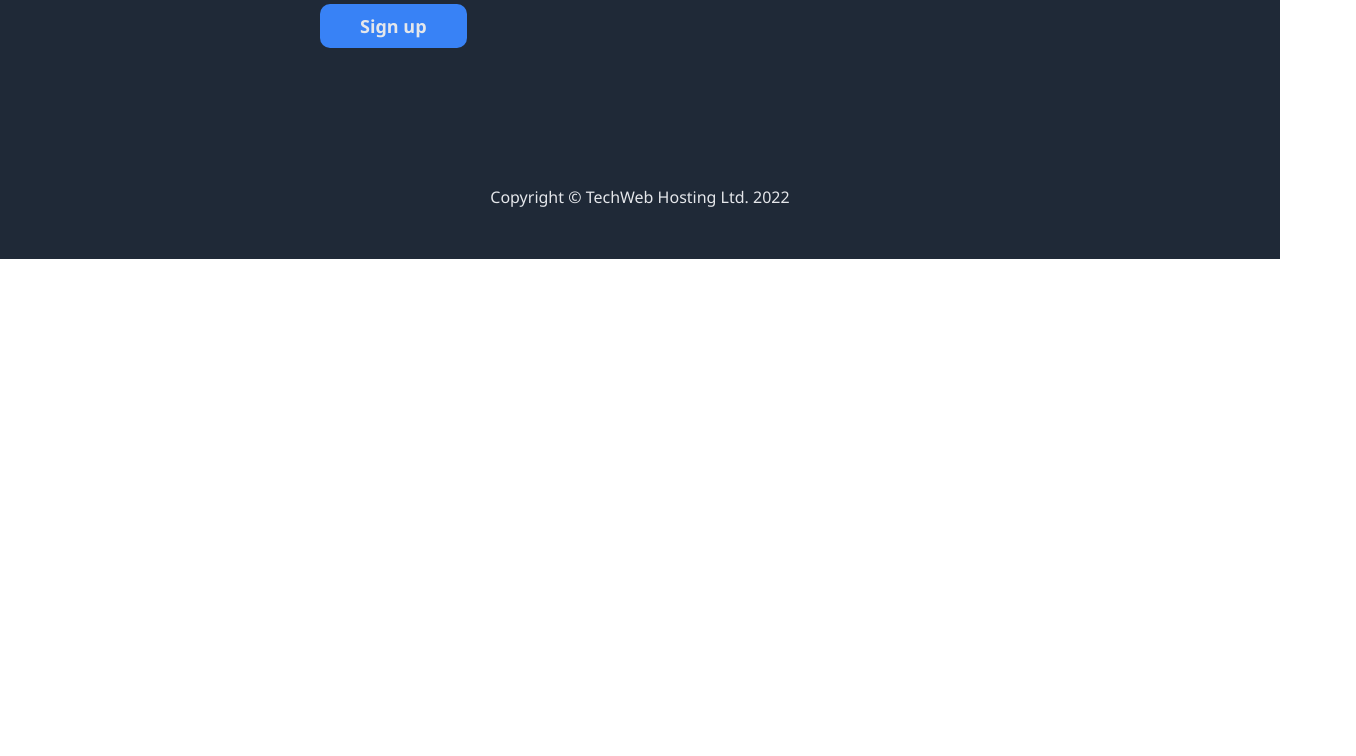
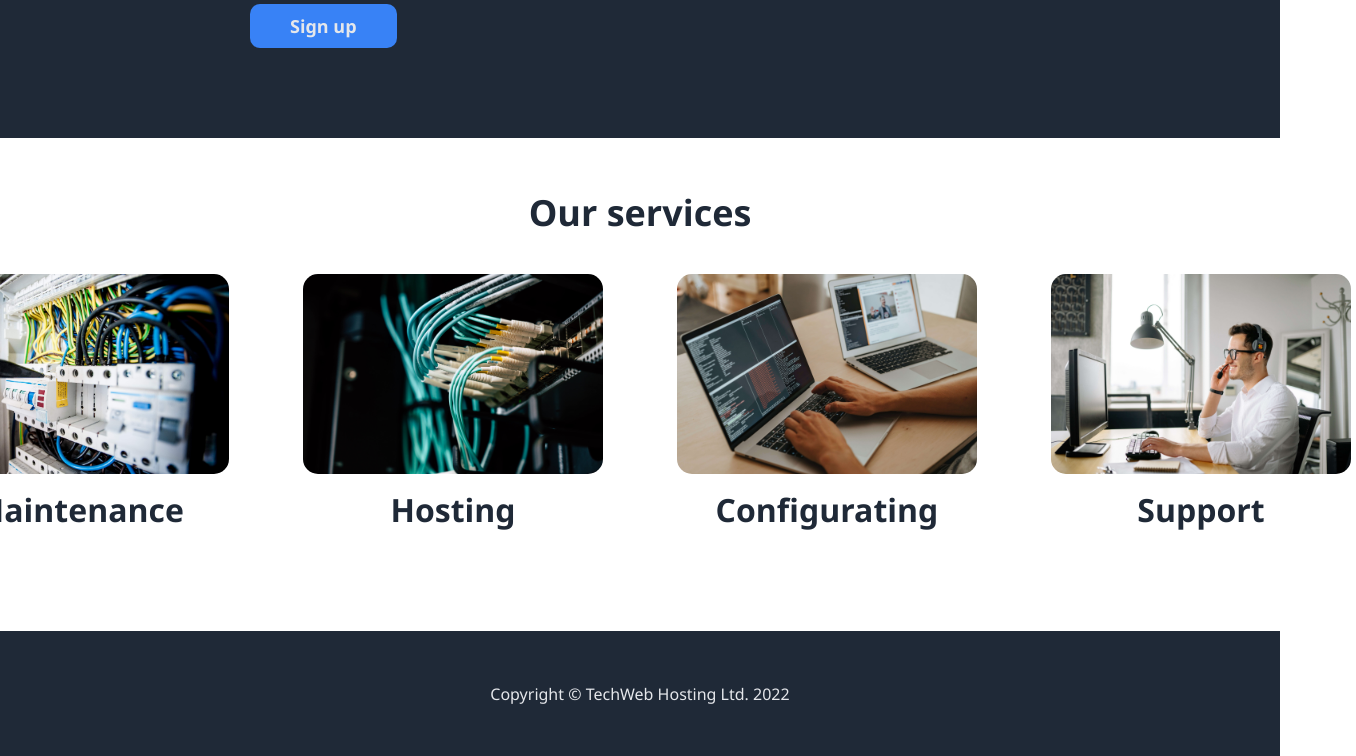
Before and after one commit to ArtyomCheeky/Landing-page, a plain HTML site: page index.html in a window 1280 px wide. Shown: the part 641-1397 px from the top of the page, 1356 px wide, since content can reach past the window. Before the commit the page ends 900 px from the top, so only its background shows below. Drawn offline with Linux system fonts and the light colour scheme.

Commit message:
adding new images + finishing services part

```diff
--- a/index.html
+++ b/index.html
@@ -27,8 +27,19 @@
             <img class="hero-image" src="./images/hero-image.jpg" alt="hero image">
         </div>
         </div>
-        <div class="informations">
-
+        <div class="services">
+            <div class="services-title">
+                Our services
+            </div>
+            <div >
+                <ul class="services-items">
+                    <li class="services-items-text"><img src="./images/maintenance.jpg" class="services-images">Maintenance</li>
+                    <li class="services-items-text"><img src="./images/server-hosting.jpg" class="services-images">Hosting</li>
+                    <li class="services-items-text"><img src="./images/server-configurating.jpg" class="services-images">Configurating</li>
+                    <li class="services-items-text"><img src="./images/customer-support.jpg" class="services-images">Support</li>
+                </ul>
+            </div>
+        </div>
 </div>
         <div class="quote">
 
--- a/stylesheet.css
+++ b/stylesheet.css
@@ -46,6 +46,7 @@ h1 {
     display: flex;
     align-items: center;
     justify-content: center;
+
 }
 
 .header {
@@ -66,30 +67,29 @@ h1 {
 }
 
 .body {
-    height: calc(100vh - var(--height)*2);
     display: flex;
     flex-direction: column;
+    justify-content: space-between;
+    flex: 1;
 }
 
 .hero-background {
     background-color: #1F2937;
     display: flex;
     justify-content: center;
+    flex-direction: column;
 }
 
 .hero {
-    background-color: transparent;
     display: flex;
     padding: 0 var(--gap);
     gap: 48px;
-    max-width: 50%;
     align-items: center;
-    color: #E5E7EB;
     padding-bottom: 100px;
 }
 
 .hero-image {
-    max-width: 30em;
+    max-width: 35em;
     border-radius: 30px;
 }
 
@@ -98,6 +98,8 @@ h1 {
     flex-direction: column;
     justify-content: flex-start;
     gap: 24px;
+    max-width: 40%;
+    color: #E5E7EB;
 }
 
 .button {
@@ -106,3 +108,39 @@ h1 {
     border-radius: 10px;
     font-weight: 600;
 }
+
+.services {
+    text-align: center;
+    display: flex;
+    flex-direction: column;
+    padding: 0 var(--gap);
+    justify-content: space-between;
+    gap: 32px;
+    padding-bottom: 100px;
+    padding-top: 50px;
+}
+
+.services-title {
+    font-weight: 700;
+    font-size: 36px;
+    color: #1F2937;
+}
+
+.services-items {
+    display: flex;
+    flex-direction: row;
+    justify-content: center;
+    align-items: center;
+    gap: 64px;
+}
+.services-images {
+    max-width: 300px;
+    border-radius: 20px;
+    padding: 5px;
+}
+
+.services-items-text {
+    font-weight: 600;
+    font-size: 32px;
+    color: #1F2937;
+}
```
Also changed, not shown: images/customer-support.jpg (added), images/maintenance.jpg (added), images/server-configurating.jpg (added), images/server-hosting.jpg (added). Lines whose indentation alone changed are shown as unchanged.
